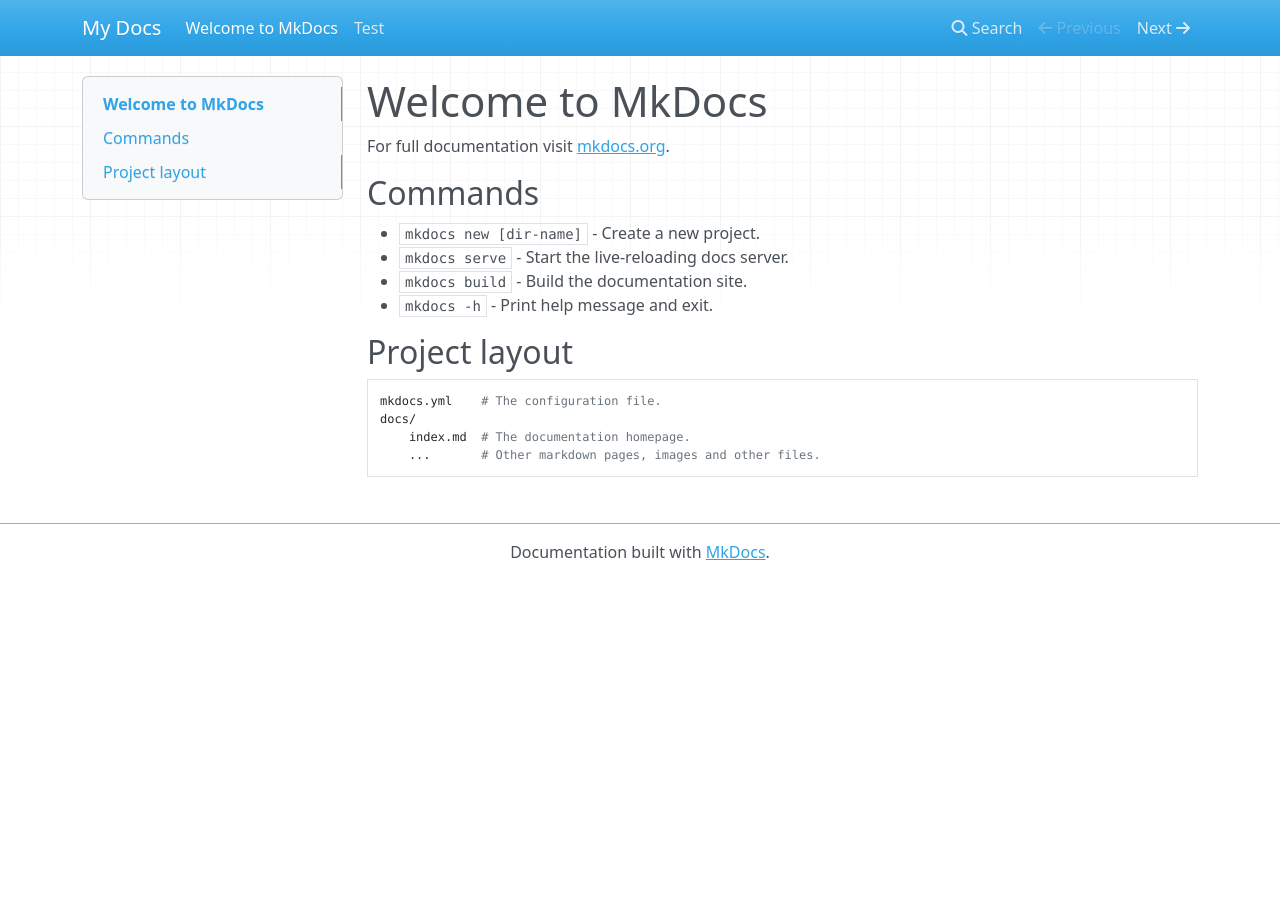
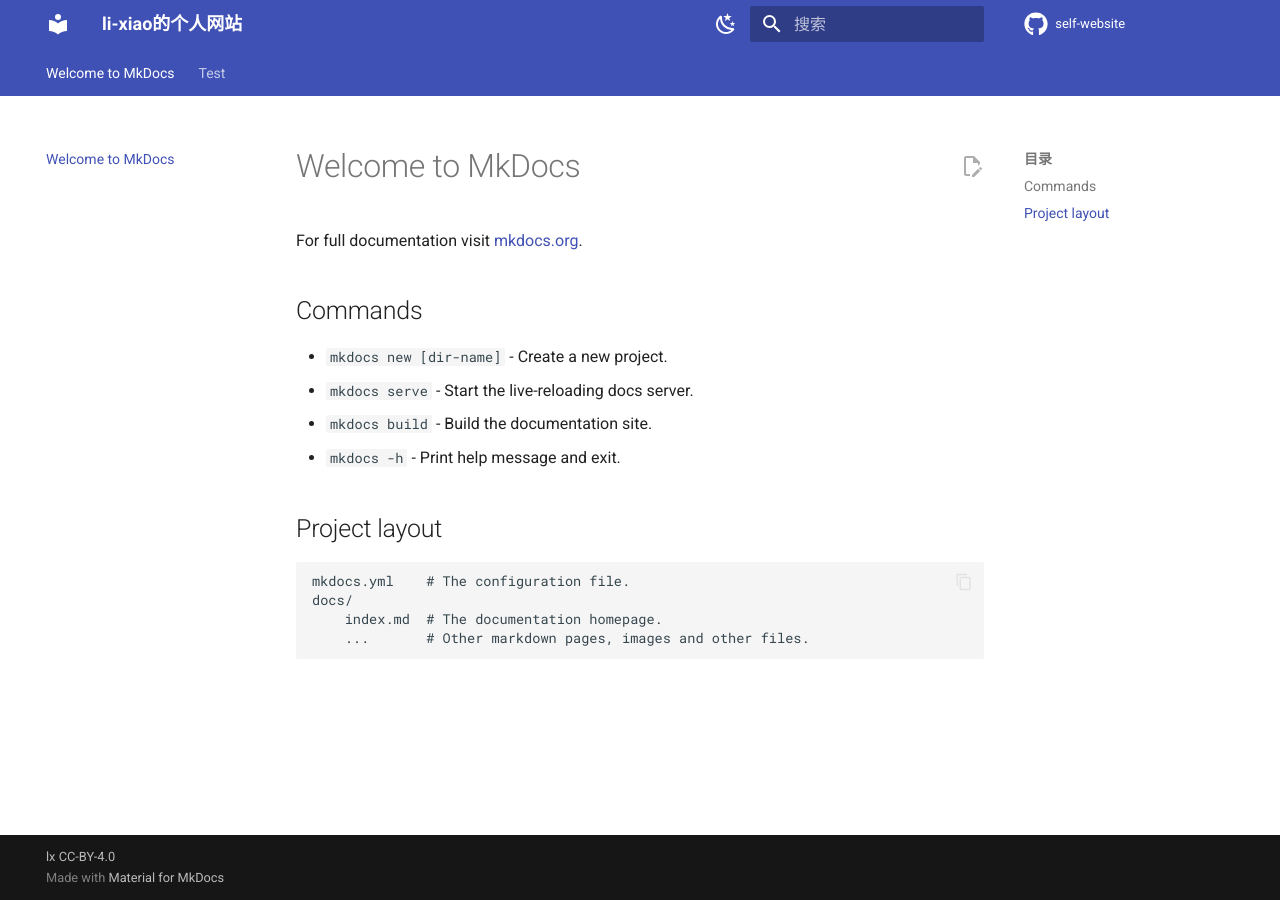
Before and after one commit to melodylx666/self-website, an MkDocs documentation site: the page built from docs/index.md, in a window 1280 px wide. Built offline with MkDocs 1.6.1 and Material for MkDocs 9.7.7, drawn with Linux system fonts in a browser that asks for light colours; nearby versions of some CDN libraries; comment, search, counter and statistics services are not loaded.

Commit message:
docs: 初始化 mkdocs 配置文件
- 添加基础配置信息，如站点名称、URL、作者等
- 配置 material 主题，包括颜色方案、切换日夜间模式等功能
- 设置导航栏、搜索、代码复制等特性
- 添加 GitHub 仓库链接和编辑按钮
- 配置版权信息

```diff
--- a/mkdocs.yml
+++ b/mkdocs.yml
@@ -1 +1,74 @@
-site_name: My Docs
+site_name: li-xiao的个人网站
+site_url: https://melodylx666.github.io/self-website
+site_author: li-xiao
+site_description: li-xiao的个人网站
+
+# [UI]
+# [top]
+theme:
+  name: material
+  # [切换日间模式和夜间模式]
+  # https://squidfunk.github.io/mkdocs-material/setup/changing-the-colors/#color-palette-toggle
+  palette:
+    # 日间模式
+    - scheme: default
+      # 主颜色
+      # https://squidfunk.github.io/mkdocs-material/setup/changing-the-colors/#primary-color
+      primary: indigo
+      # 链接等可交互元件的高亮色
+      # https://squidfunk.github.io/mkdocs-material/setup/changing-the-colors/#accent-color
+      accent: orange
+      toggle:
+        # 图标
+        icon: material/weather-night
+        # 鼠标悬浮提示
+        name: 切换至夜间模式
+    # 夜间模式
+    - scheme: slate
+      primary: indigo
+      accent: orange
+      toggle:
+        icon: material/weather-sunny
+        name: 切换至日间模式
+  features:
+    # 使用 Tab 来进行分类
+    # https://squidfunk.github.io/mkdocs-material/setup/setting-up-navigation/#navigation-tabs
+    - navigation.tabs
+    # 返回顶部的按钮，在上滑时出现
+    # https://squidfunk.github.io/mkdocs-material/setup/setting-up-navigation/#back-to-top-button
+    - navigation.top
+    # 给每个 Tab 添加一个 index.md，且在点击 Tab 时打开
+    # https://squidfunk.github.io/mkdocs-material/setup/setting-up-navigation/#section-index-pages-with-section-index-pages
+    - navigation.indexes
+    # 打开 Tab 时左侧目录全部展开
+    # https://squidfunk.github.io/mkdocs-material/setup/setting-up-navigation/#navigation-expansion
+    - navigation.expand
+    # 搜索输入一些字母时推荐补全整个单词
+    # https://squidfunk.github.io/mkdocs-material/setup/setting-up-site-search/#search-suggestions
+    - search.suggest
+    # 搜索的关键词文章加入高亮
+    # https://squidfunk.github.io/mkdocs-material/setup/setting-up-site-search/#search-highlighting
+    - search.highlight
+    # 可以通过按钮复制代码
+    # https://squidfunk.github.io/mkdocs-material/reference/code-blocks/#code-copy-button
+    - content.code.copy
+    # [点击按钮跳转至 GitHub 修改 Markdown 源文件]
+    # https://squidfunk.github.io/mkdocs-material/setup/adding-a-git-repository/#code-actions
+    - content.action.edit
+  language: zh # 一些提示性的文字会变成中文
+  icon:
+    # [添加 GitHub 仓库]
+    # https://squidfunk.github.io/mkdocs-material/setup/adding-a-git-repository/#repository-icon
+    repo: fontawesome/brands/github
+# [点击按钮跳转至 GitHub 修改 Markdown 源文件]
+# https://squidfunk.github.io/mkdocs-material/setup/adding-a-git-repository/#code-actions
+edit_uri: edit/main/docs/
+# [top-right corner]
+# [添加 GitHub 仓库]
+# https://squidfunk.github.io/mkdocs-material/setup/adding-a-git-repository/
+repo_url: https://github.com/melodylx666/self-website
+repo_name: self-website
+# [bottom-left corner]
+# [版权说明]
+# https://squidfunk.github.io/mkdocs-material/setup/setting-up-the-footer/#copyright-notice
+copyright:  lx CC-BY-4.0
```
